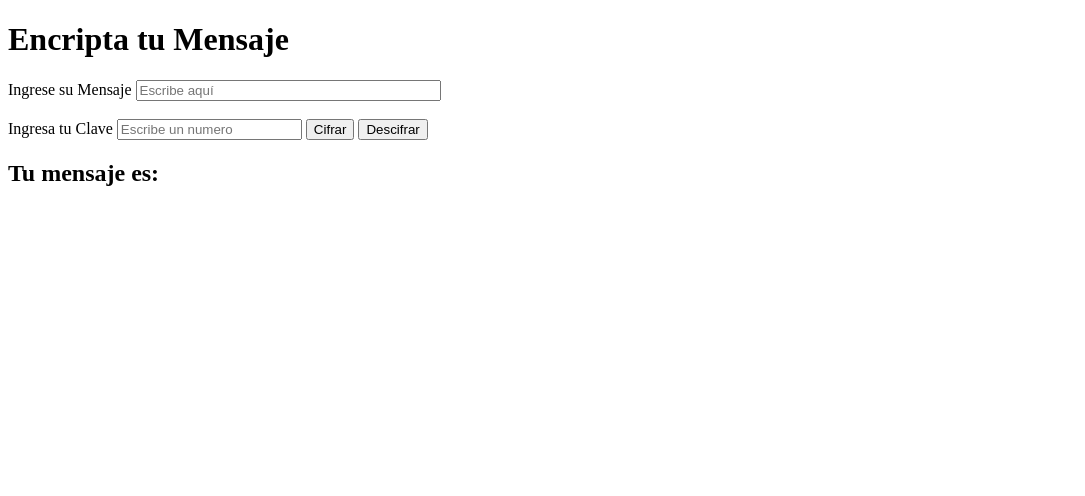
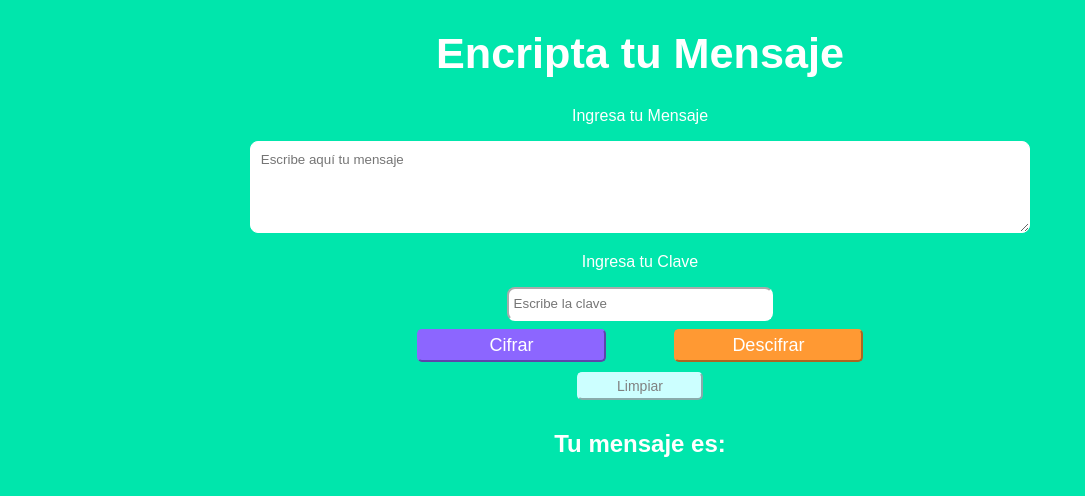
Before and after one commit to AngieMonroe/cdmx-cipher, a website: page src/index.html in a window 1280 px wide. Shown: the whole page, without its empty margins (0-1085 px from the left). Drawn offline with Linux system fonts and the light colour scheme.

Commit message:
Comenzando con los estilos

```diff
--- a/src/cipher.js
+++ b/src/cipher.js
@@ -49,7 +49,7 @@ window.cipher = {
      cambiandoALetra = String.fromCharCode(positionNew);
      cifrado += cambiandoALetra;
      }
-     document.getElementById("resultadoMensaje").innerHTML= `Tu mensaje es: ${cifrado}`;
+     document.getElementById("resultadoMensaje").innerHTML= cifrado;
  },
 
  decode : (offset,string) => {
@@ -102,6 +102,6 @@ window.cipher = {
      cambiandoALetra = String.fromCharCode(positionNew);
      descifrar += cambiandoALetra;
      }
-     document.getElementById("resultadoMensaje").innerHTML= `Tu mensaje es: ${descifrar}`;
+     document.getElementById("resultadoMensaje").innerHTML= descifrar;
  }
 };
--- a/src/index.html
+++ b/src/index.html
@@ -9,18 +9,23 @@
     <h1>Encripta tu Mensaje</h1>
     <div id="root"></div>
     <form>
-      Ingrese su Mensaje <input id="textoIngresado" size="35" type="text" name="string" placeholder="Escribe aquí"></input>
+      <p>Ingresa tu Mensaje</p>
+        <textarea class="textoApoyo"id="textoIngresado" type="text" name="string" placeholder="Escribe aquí tu mensaje"></textarea>
+      <p>Ingresa tu Clave</p>
+      <input class="textoApoyo" id="clave" type="text"  placeholder="Escribe la clave"></input>
       <br>
+        <input type="button" id="cifrar" value="Cifrar"  onclick="cipher.encode()"></input>
+        <input type="button" id="descifrar" value="Descifrar" onclick="cipher.decode()"></input>
       <br>
-      Ingresa tu Clave <input id="clave" type="text"  placeholder="Escribe un numero"></input>
-      <input type="button" id="cifrar" value="Cifrar"  onclick="cipher.encode()"></input>
-      <input type="button" id="descifrar" value="Descifrar" onclick="cipher.decode()"></input>
+      <button id="limpiar" name="limpiar" value="limpiar" onclick="sumbit">Limpiar</button>
 <!-- Ojo si coloco un button ejecuta la función pero refresca la pagina, por lo cual no se ve la funcionalidad -->
     </form>
   <div>
-    <h2 id=resultadoMensaje>Tu mensaje es:</h2>
+    <h2>Tu mensaje es:</h2>
+    <h3 id=resultadoMensaje></h3>
   </div>
     <script src="index.js"></script>
     <script src="cipher.js"></script>
   </body>
+  <footer></footer>
 </html>
--- a/src/style.css
+++ b/src/style.css
@@ -0,0 +1,94 @@
+body {
+  background-color: #00e6ac;
+}
+
+h1 {
+  color: white;
+  text-align: center;
+  font-family: sans-serif;
+  font-size: 270%;
+}
+
+p {
+  color: white;
+  text-align: center;
+  font-family: sans-serif;
+  font-size: 16px;
+}
+
+h2 {
+color: white;
+text-align: center;
+font-family: sans-serif;
+font-size: 24px;
+}
+
+form {
+  text-align: center;
+}
+
+#textoIngresado{
+  border-radius: 8px;
+  float: none;
+  border-color: white;
+  color: grey;
+  font-family: sans-serif;
+  padding: 10px;
+  width: 60%;
+  height: 70px;
+}
+
+#clave {
+  background-color: white;
+  border-radius: 8px;
+  border-color: white;
+  color: grey;
+  font-family: sans-serif;
+  padding: 5px;
+  width: 20%;
+  height:20px;
+  margin-bottom: 8px;
+}
+
+
+#cifrar{
+  background: #8c66ff;
+  border-radius: 5px;
+  border-color: #8c66ff;
+  padding: 4px;
+  color:white;
+  width: 15%;
+  font-family: sans-serif;
+  font-size: 18px;
+  margin-right: 5%
+}
+
+#descifrar{
+  background: #ff9933;
+  border-radius: 5px;
+  border-color: #ff9933;
+  padding: 4px;
+  color: white;
+  width: 15%;
+  font-family: sans-serif;
+  font-size: 18px;
+}
+
+#limpiar {
+  background: #ccffff;
+  border-radius: 5px;
+  border-color: #ccffff;
+  padding: 4px;
+  color: gray;
+  width: 10%;
+  font-family: sans-serif;
+  font-size: 14px;
+  margin: 10px;
+}
+
+#resultadoMensaje{
+  color: gray;
+  text-align: center;
+  font-family: sans-serif;
+  font-size: 22px;
+}
```
